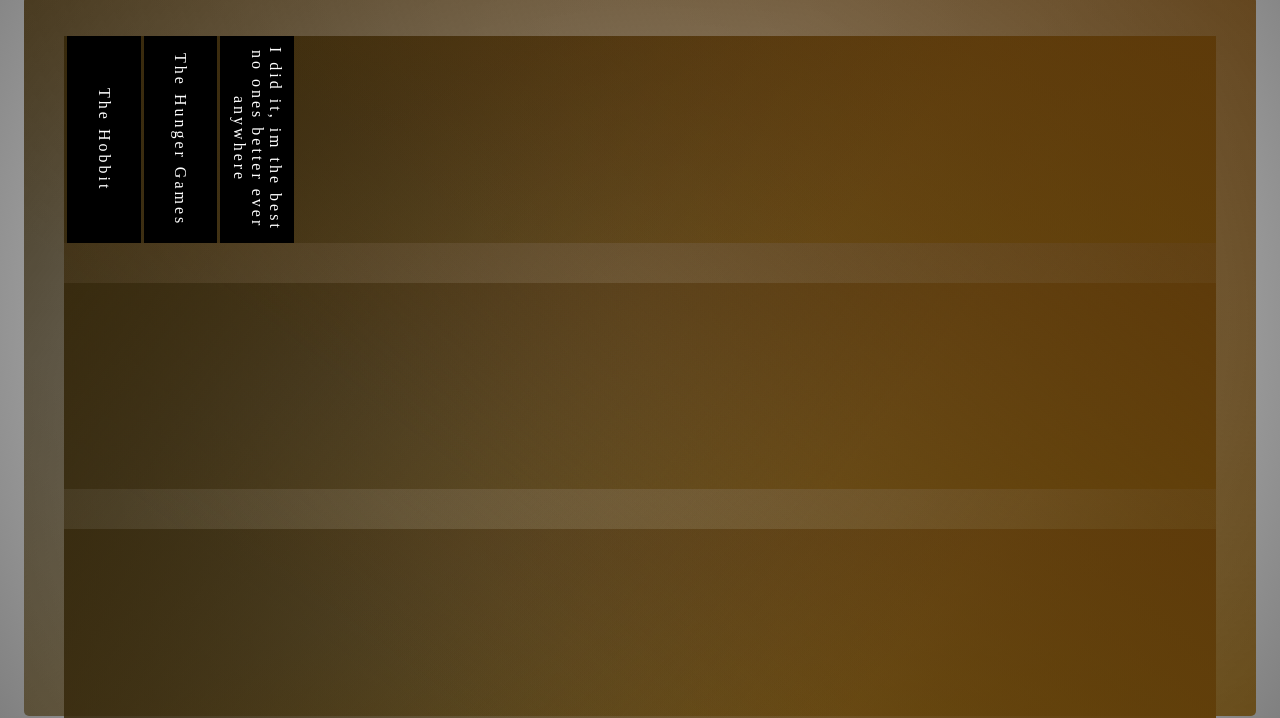
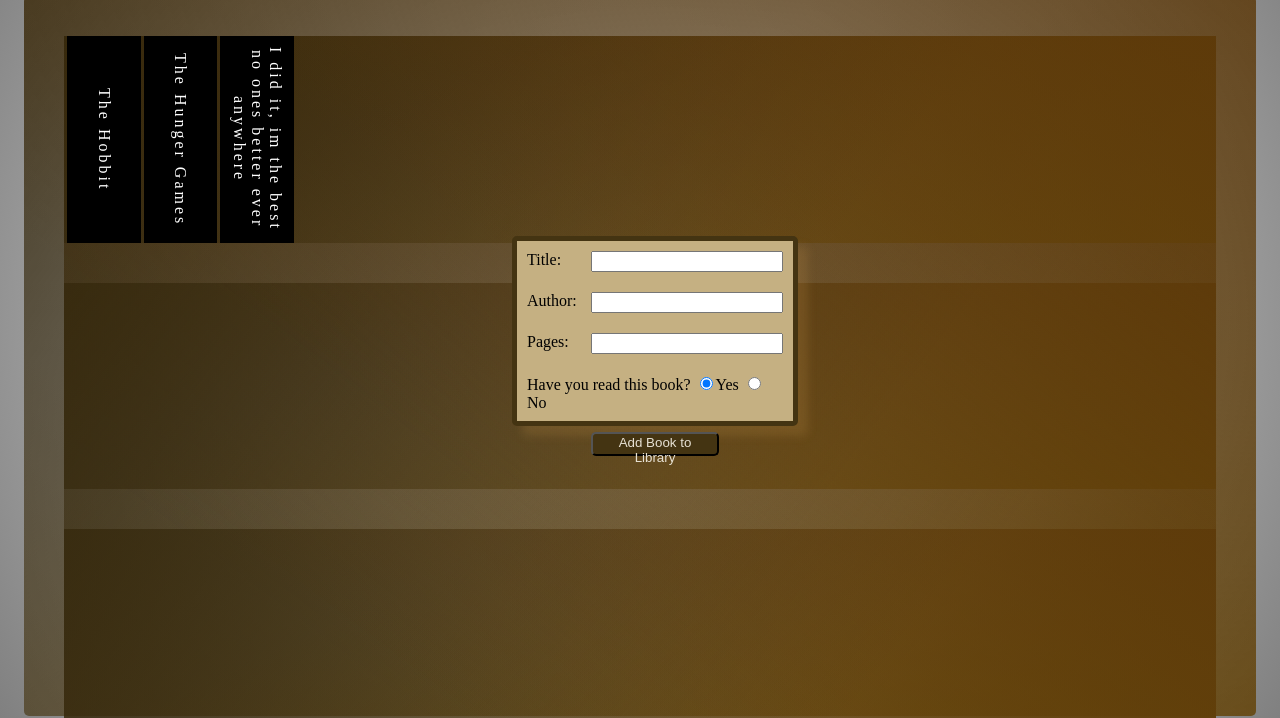
Before and after one commit to big-tink/library, a plain HTML site: page index.html in a window 1280 px wide. Shown: the part 84-802 px from the top of the page. Drawn offline with Linux system fonts and the light colour scheme.

Commit message:
Build form and book contructor

```diff
--- a/index.html
+++ b/index.html
@@ -25,6 +25,29 @@
 
     </div>
 
+    <form>
+
+            <div class="inputs">
+                <label for="title">Title:</label>
+                <input type="text" id="title" name="title" required>
+            </div>
+            <div class="inputs">
+                <label for="author">Author:</label>
+                <input type="text" id="author" name="author" required>
+            </div>
+            <div class="inputs">
+                <label for="pages">Pages:</label>
+                <input type="number" id="pages" name="pages" min="1" required>
+            </div>
+            <section>
+                <label for="read">Have you read this book?</label>
+                <input type="radio" id="read" name="read" value="yes" checked>Yes
+                <input type="radio" id="readNo" name="read" value="no">No
+            </section>
+            <button type="submit" class="submitBook">Add Book to Library</button>
+
+    </form>
+
 </body>
 
 </html>
--- a/myscripts.js
+++ b/myscripts.js
@@ -4,8 +4,12 @@
     {title: 'I did it, im the best no ones better ever anywhere'}
 ]
 
-function Book() {
-
+function Book(title, author, pages, read) {
+    this.title = title;
+    this.author = author;
+    this.pages = pages;
+    this.read = read;
+    this.addBookToLibrary = addBookToLibrary(this.title, this.author, this.pages, this.read);
 }
 
 function addBookToLibrary() {
@@ -28,3 +32,7 @@
 }
 
 displayBooks(myLibrary);
+
+
+const newBook = new Book('Harry Potter', 'J K Rowling', '542', 'yes');
+console.log(newBook)
--- a/style.css
+++ b/style.css
@@ -63,3 +63,38 @@
     align-items: center;
     letter-spacing: 3px;
 }
+
+form {
+    height: 20vh;
+    width: 20vw;
+    position: absolute;
+    left: 40vw;
+    top: 40vh;
+    background-color: rgb(197, 176, 130);
+    border: 5px solid rgb(68, 52, 18);
+    border-radius: 5px;
+    box-shadow: 10px 10px 10px rgb(197, 144, 76, 0.2);
+    padding: 10px;
+    display: grid;
+    gap: 20px;
+    align-items: center;
+}
+
+.inputs {
+    outline: none;
+    display: grid;
+    grid-template-columns: 1fr 3fr;
+}
+
+.submitBook {
+    width: 10vw;
+    height: 3vh;
+    justify-self: center;
+    background-color: rgb(68, 52, 18);
+    color: rgb(231, 225, 211);
+    border-radius: 5px;
+}
+
+.submitBook:active {
+    background-color: rgb(53, 40, 14);
+}
```
